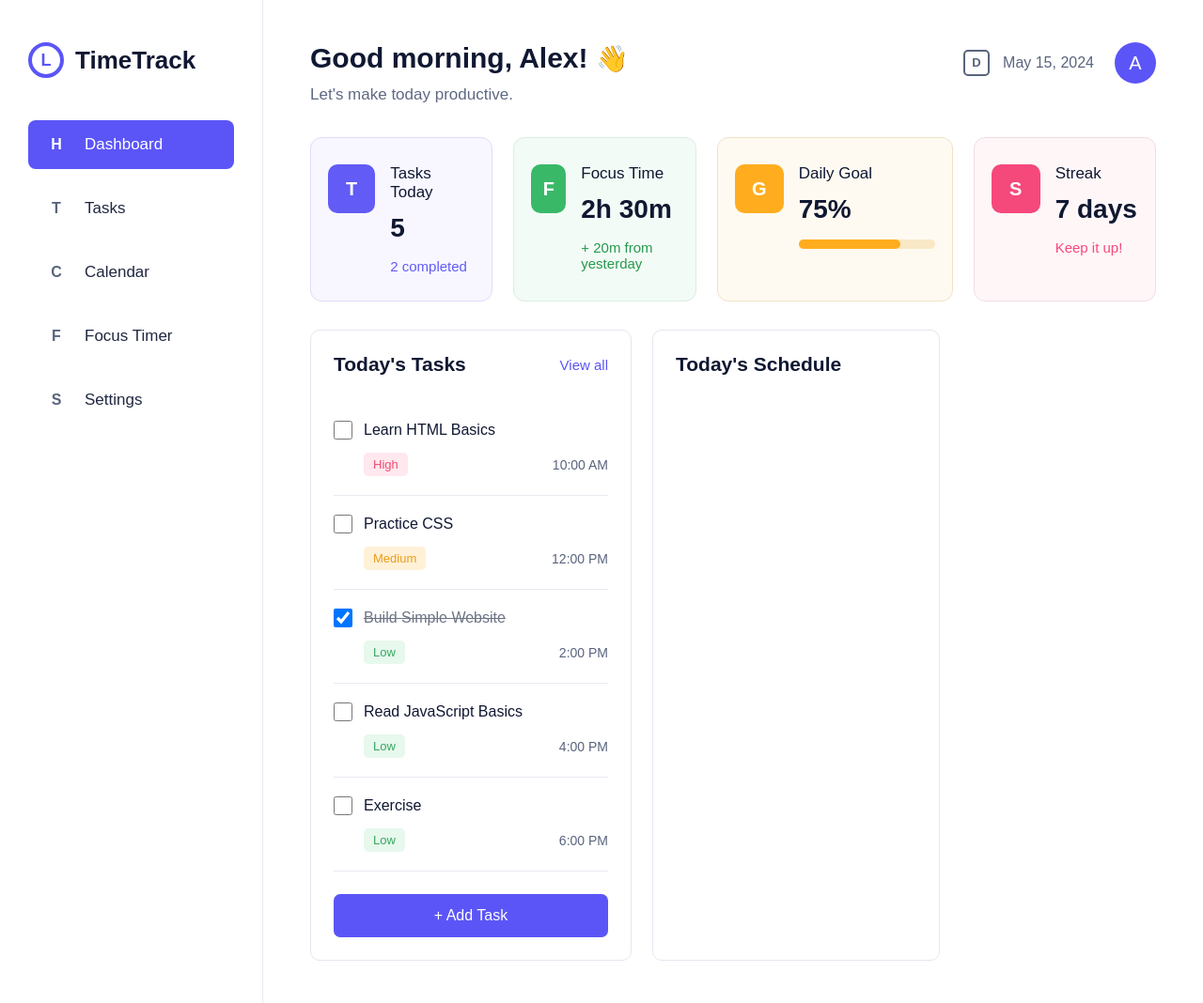
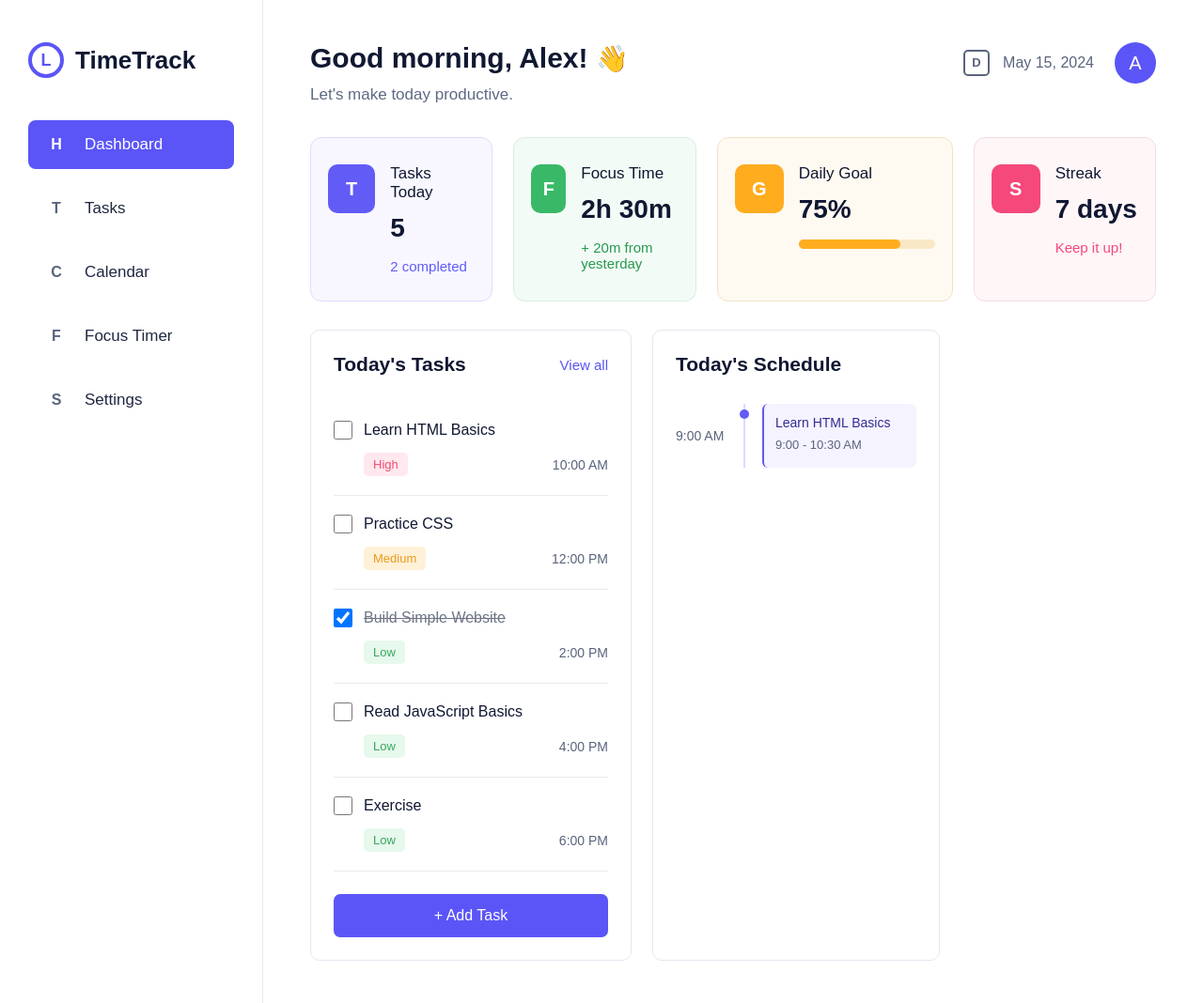
Before and after one commit to peterygalaxy-arch/Time-Management, a Flask app: page / in a window 1280 px wide. Shown: the whole page at 94% size. Run offline with Flask 3, Linux system fonts and the light colour scheme.

Commit message:
add the first schedule

```diff
--- a/static/style.css
+++ b/static/style.css
@@ -369,3 +369,62 @@ body {
     margin: 0;
     font-size: 21px;
 }
+
+.schedule-list {
+    margin-top: 30px;
+}
+
+.schedule-row {
+    display: flex;
+    align-items: center;
+}
+
+.schedule-time {
+    width: 72px;
+    margin: 0;
+    color: #59647d;
+    font-size: 14px;
+}
+
+.schedule-line {
+    width: 20px;
+    height: 68px;
+    border-left: 2px solid #dcd9ff;
+}
+
+.schedule-dot {
+    display: block;
+    width: 10px;
+    height: 10px;
+    margin-top: 6px;
+    margin-left: -6px;
+    border-radius: 50%;
+    background-color: #625bf6;
+}
+
+.schedule-card {
+    flex: 1;
+    min-height: 68px;
+    padding: 12px;
+    border-left: 2px solid #625bf6;
+    border-radius: 6px;
+}
+
+.purple-schedule {
+    background-color: #f5f3ff;
+}
+
+.schedule-card p {
+    margin: 0;
+}
+
+.schedule-name {
+    color: #332c91;
+    font-size: 14px;
+}
+
+.schedule-hours {
+    margin-top: 8px !important;
+    color: #59647d;
+    font-size: 13px;
+}
--- a/templates/index.html
+++ b/templates/index.html
@@ -175,6 +175,21 @@
 
                 <div class="schedule-panel">
                     <h3>Today's Schedule</h3>
+
+                    <div class="schedule-list">
+                        <div class="schedule-row">
+                            <p class="schedule-time">9:00 AM</p>
+
+                            <div class="schedule-line">
+                                <span class="schedule-dot"></span>
+                            </div>
+
+                            <div class="schedule-card purple-schedule">
+                                <p class="schedule-name">Learn HTML Basics</p>
+                                <p class="schedule-hours">9:00 - 10:30 AM</p>
+                            </div>
+                        </div>
+                    </div>
                 </div>
             </div>
         </div>
```
